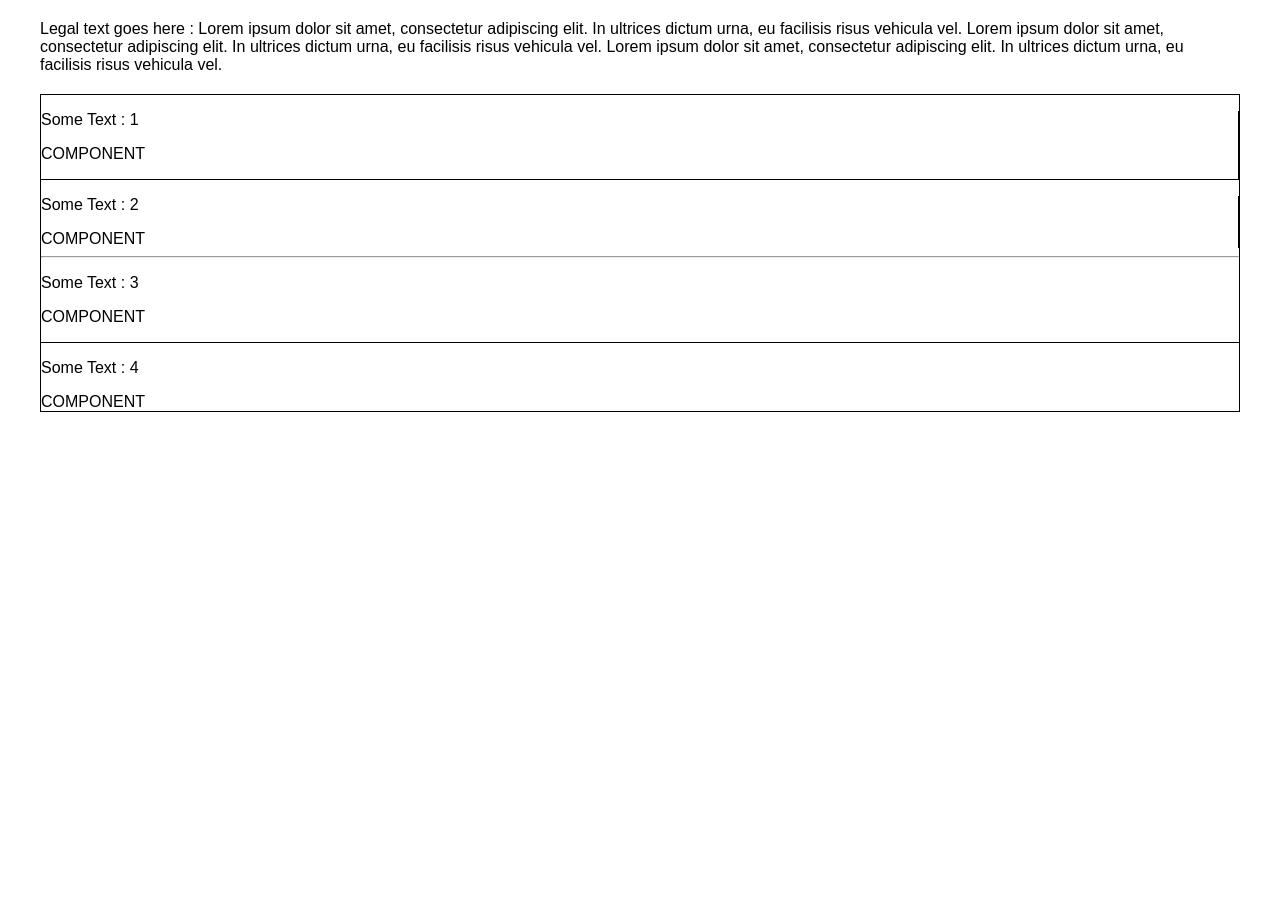
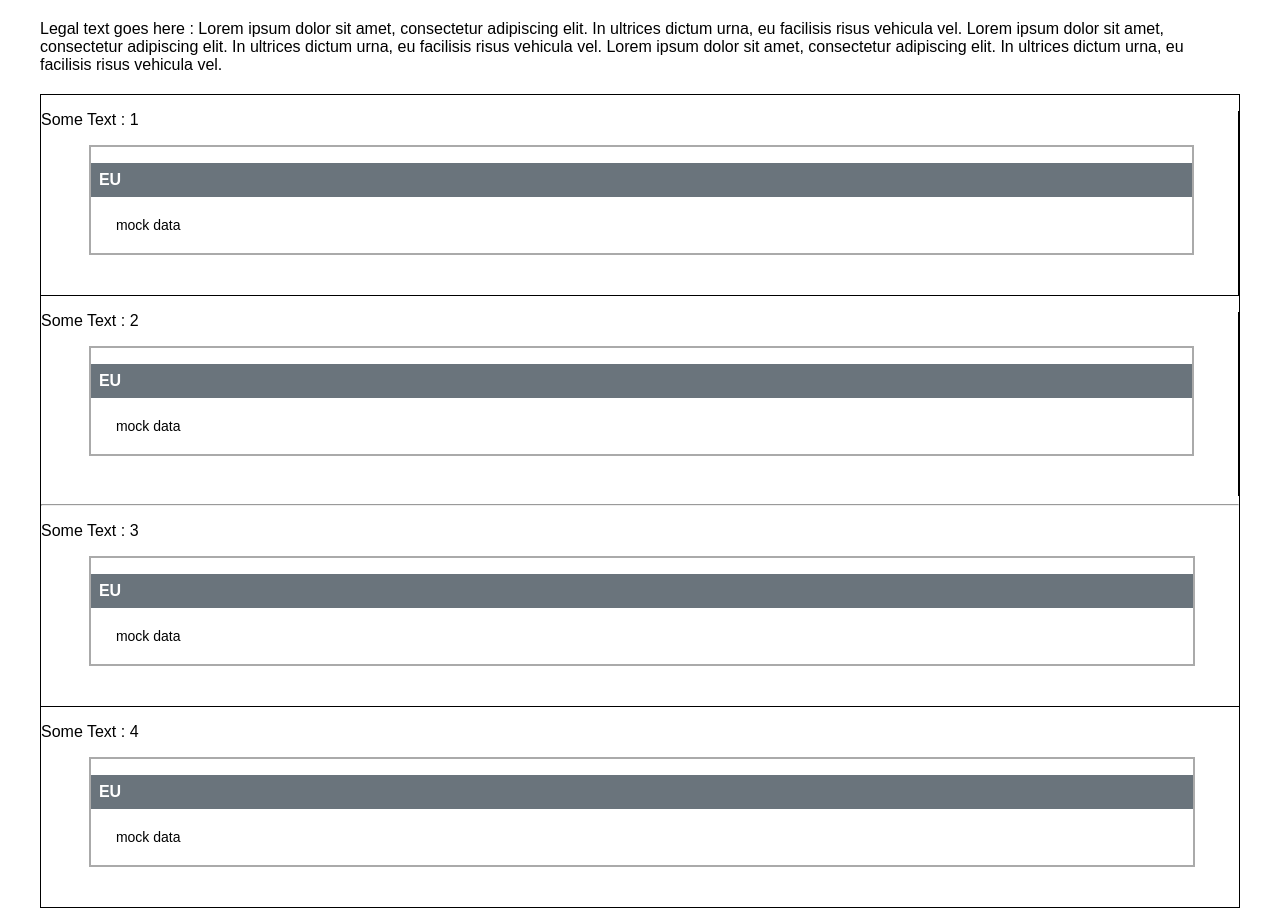
Before and after one commit to patlolla-sai-charan-reddy/DisclosableInterestPOCforFitchRatings, a React app: page / in a window 1280 px wide. Before the commit the page ends 800 px from the top, so only its background shows below. Built offline with nearby package versions, Linux system fonts and the light colour scheme.

Commit message:
Components creation

```diff
--- a/src/eu-disclosable-components.js
+++ b/src/eu-disclosable-components.js
@@ -0,0 +1,16 @@
+import React from "react";
+
+class EuDisclosable extends React.Component {
+  render() {
+    return (
+      <div className="featured-component">
+        <p className="component-heading">EU</p>
+        <ul className="detailList">
+          <li className="detailListItems">mock data</li>
+        </ul>
+      </div>
+    );
+  }
+}
+
+export default EuDisclosable;
--- a/src/eu-disqualifying-component.js
+++ b/src/eu-disqualifying-component.js
@@ -0,0 +1,16 @@
+import React from "react";
+
+class EuDisqualifying extends React.Component {
+  render() {
+    return (
+      <div className="featured-component">
+        <p className="component-heading">EU</p>
+        <ul className="detailList">
+          <li className="detailListItems">mock data</li>
+        </ul>
+      </div>
+    );
+  }
+}
+
+export default EuDisqualifying;
--- a/src/index.js
+++ b/src/index.js
@@ -1,6 +1,9 @@
 import React from "react";
 import ReactDOM from "react-dom";
 import NonEu from "./non-eu-disqualifying-component";
+import EuDisclosable from "./eu-disclosable-components";
+import EuDisqualifying from "./eu-disqualifying-component";
+import NonEuDisclosable from "./non-eu-disclosable-component";
 
 import "./styles.css";
 
@@ -25,7 +28,7 @@ function App() {
               </div>
               <div className="col-lg-12 sec-2">
                 <p>Some Text : 2</p>
-                <div>COMPONENT</div>
+                <EuDisqualifying />
               </div>
             </div>
           </div>
@@ -34,11 +37,11 @@ function App() {
             <div className="row">
               <div className="col-lg-12 sec-3">
                 <p>Some Text : 3</p>
-                <NonEu data={"COMPONENT"} />
+                <NonEuDisclosable />
               </div>
               <div className="col-lg-12 sec-4">
                 <p>Some Text : 4</p>
-                <div>COMPONENT</div>
+                <EuDisclosable />
               </div>
             </div>
           </div>
--- a/src/non-eu-disclosable-component.js
+++ b/src/non-eu-disclosable-component.js
@@ -0,0 +1,16 @@
+import React from "react";
+
+class NonEuDisclosable extends React.Component {
+  render() {
+    return (
+      <div className="featured-component">
+        <p className="component-heading">EU</p>
+        <ul className="detailList">
+          <li className="detailListItems">mock data</li>
+        </ul>
+      </div>
+    );
+  }
+}
+
+export default NonEuDisclosable;
--- a/src/non-eu-disqualifying-component.js
+++ b/src/non-eu-disqualifying-component.js
@@ -3,8 +3,11 @@ import React from "react";
 class NonEu extends React.Component {
   render() {
     return (
-      <div>
-        <p>{this.props.data}</p>
+      <div className="featured-component">
+        <p className="component-heading">EU</p>
+        <ul className="detailList">
+          <li className="detailListItems">mock data</li>
+        </ul>
       </div>
     );
   }
--- a/src/styles.css
+++ b/src/styles.css
@@ -22,3 +22,33 @@
 .sec-2 {
   border-right: 1px solid black;
 }
+
+.featured-component {
+  display: inline-block;
+  position: relative;
+  border: 2px solid #aaa;
+  margin: 0 4% 40px;
+  width: 92%;
+  background-color: #fff;
+}
+
+.component-heading {
+  background: #6a747c;
+  padding: 8px;
+  color: #fff;
+  font-size: 16px;
+  font-weight: 700;
+  margin-bottom: 0;
+}
+
+.detailList {
+  list-style: none;
+  line-height: 1.5em;
+  padding-left: 10px;
+  font-size: 16px;
+}
+
+.detailListItems {
+  margin: 7px 15px;
+  font-size: 14px;
+}
```
